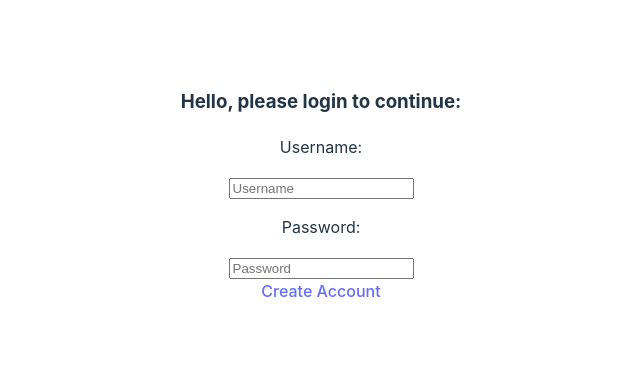
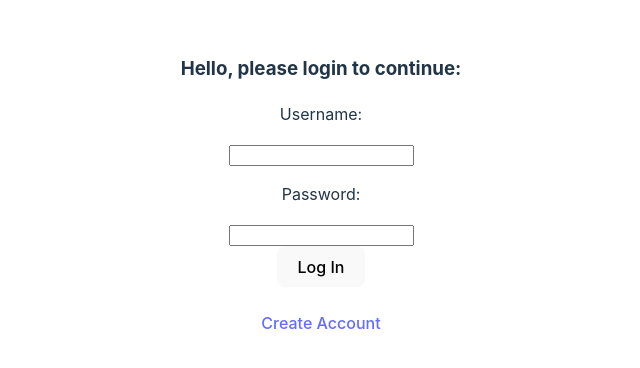
Before and after one commit to ffuerst-dev/crud-app-frontend, a React (Vite) app in the folder crud-frontend/: page / in a window 1280 px wide. Shown: the part 214-582 px from the top of the page, without its empty margins (319-959 px from the left). Built offline with nearby package versions, Linux system fonts and the light colour scheme.

Commit message:
added login functionality and fixed create account functionality, upon creating an account it duplicates the username and password as another account

```diff
--- a/crud-frontend/src/App.jsx
+++ b/crud-frontend/src/App.jsx
@@ -3,6 +3,7 @@ import './App.css'
 import { BrowserRouter as Router, Routes, Route } from 'react-router-dom'
 import HomePage from './HomePage'
 import CreateAccount from './CreateAccount'
+import InventoryHome from './InventoryHome'
 
 function App() {
 
@@ -12,6 +13,7 @@ function App() {
         <Routes>
           <Route path='/' element={<HomePage />}/>
           <Route path='/CreateAccount' element={<CreateAccount />}/>
+          <Route path='/InventoryHome' element={<InventoryHome />}/>
         </Routes>
       </Router>
     </>
--- a/crud-frontend/src/HomePage.jsx
+++ b/crud-frontend/src/HomePage.jsx
@@ -1,21 +1,59 @@
-import { Link } from "react-router-dom";
+import { Link, useNavigate } from "react-router-dom";
+import React, { useState } from 'react'
 import CreateAccount from "./CreateAccount";
 
 function HomePage() {
+
+    const [userName, setUserName] = useState('');
+    const [password, setPassword] = useState('');
+    const [error, setError] = useState('');
+    const navigate = useNavigate();
+
+    const handleLogin = async (e) => {
+        e.preventDefault();
+        try {
+            const response = await fetch('http://localhost:3000/login', {
+                method: 'POST',
+                headers: {
+                    'Content-Type': 'application/json',
+                },
+                body: JSON.stringify({ userName, password }),
+            });
+
+            const data = await response.json();
+            console.log(data)
+
+            if (!response.ok) {
+                throw new Error(data.message || 'Login failed');
+            }
+
+            localStorage.setItem('userId', data.userId);
+
+            navigate('/InventoryHome');
+        } catch (error) {
+            setError(error.message);
+        }
+    };
 
     return (
         <>
             <div>
                 <h3>Hello, please login to continue:</h3>
             </div>
+            <form onSubmit={handleLogin}>
                 <div>
                     <p>Username:</p>
-            <input type="text" placeholder="Username"/>
+                    <input type="text" value={userName} onChange={(e) => setUserName(e.target.value)}/>
                     <p>Password:</p>
-            <input type="text" placeholder="Password"/>
+                    <input type="text" value={password} onChange={(e) => setPassword(e.target.value)}/>
+                    <br />
+
+                </div>
+                {error && <p style={{ color: 'red' }}>{error}</p>}
+                <button type="submit">Log In</button>
+            </form>
             <br />
             <Link to='/CreateAccount'>Create Account</Link>
-        </div>
         </>
     )
 
--- /dev/null
+++ b/crud-frontend/src/InventoryHome.jsx
@@ -0,0 +1,14 @@
+
+
+function InventoryHome() {
+
+
+    return (
+        <>
+            <p>hello world</p>
+        </>
+    )
+
+}
+
+export default InventoryHome;
```
Lines whose indentation alone changed are shown as unchanged.
